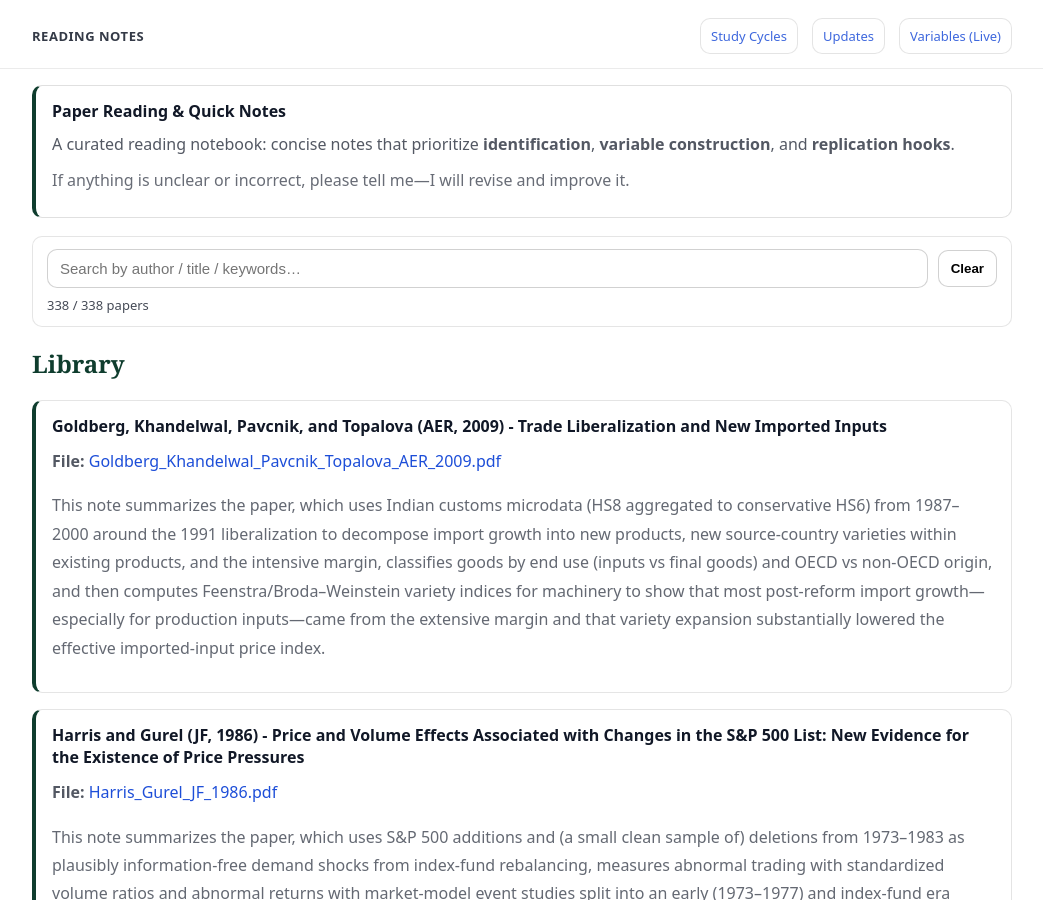
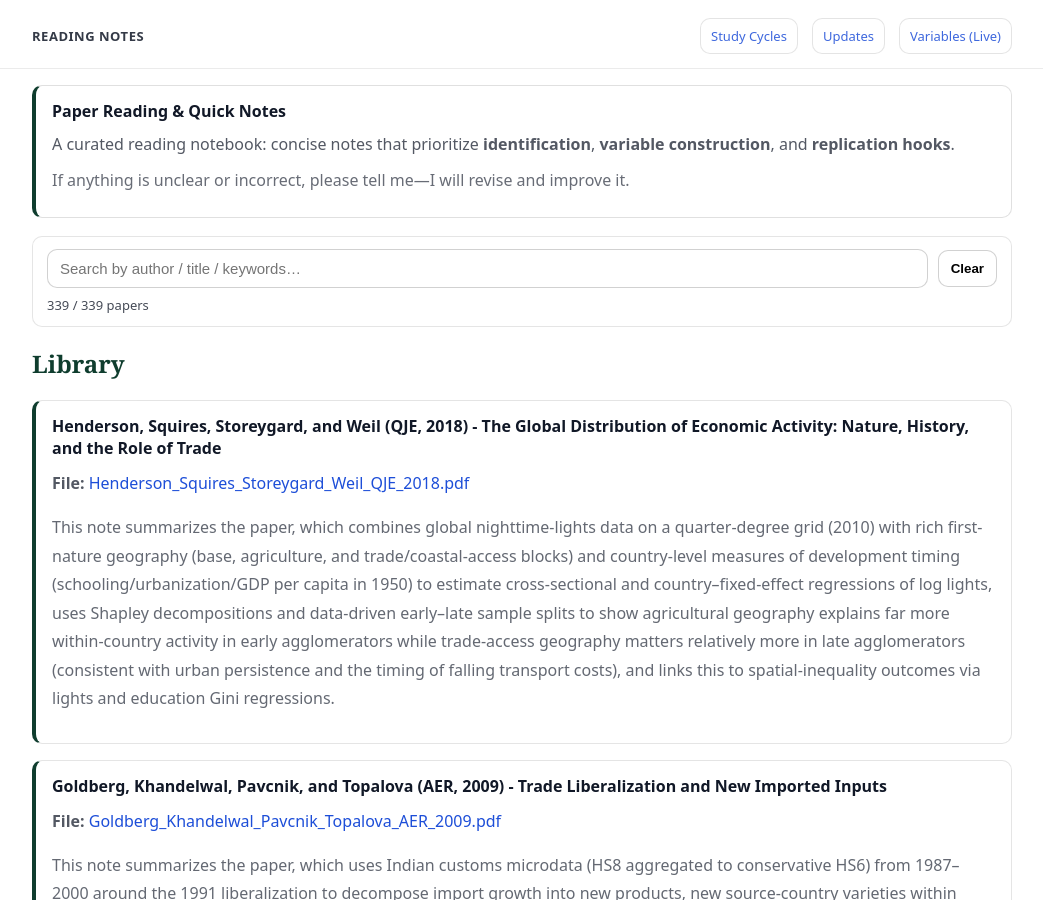
Before and after one commit to yaxinzn/study-archive, a Jekyll site: the page built from reading/index.md, in a window 1280 px wide and 900 px high. Shown: the whole window, without its empty margins (118-1161 px from the left). Built offline with Jekyll 4.4.1, drawn with Linux system fonts in a browser that asks for light colours.

Commit message:
Reading: add/update Henderson_Squires_Storeygard_Weil_QJE_2018.pdf

```diff
--- a/_data/reading.yml
+++ b/_data/reading.yml
@@ -1,3 +1,7 @@
+- title: "Henderson, Squires, Storeygard, and Weil (QJE, 2018) - The Global Distribution of Economic Activity: Nature, History, and the Role of Trade"
+  file: "Henderson_Squires_Storeygard_Weil_QJE_2018.pdf"
+  desc: "This note summarizes the paper, which combines global nighttime-lights data on a quarter-degree grid (2010) with rich first-nature geography (base, agriculture, and trade/coastal-access blocks) and country-level measures of development timing (schooling/urbanization/GDP per capita in 1950) to estimate cross-sectional and country–fixed-effect regressions of log lights, uses Shapley decompositions and data-driven early–late sample splits to show agricultural geography explains far more within-country activity in early agglomerators while trade-access geography matters relatively more in late agglomerators (consistent with urban persistence and the timing of falling transport costs), and links this to spatial-inequality outcomes via lights and education Gini regressions."
+
 - title: "Goldberg, Khandelwal, Pavcnik, and Topalova (AER, 2009) - Trade Liberalization and New Imported Inputs"
   file: "Goldberg_Khandelwal_Pavcnik_Topalova_AER_2009.pdf"
   desc: "This note summarizes the paper, which uses Indian customs microdata (HS8 aggregated to conservative HS6) from 1987–2000 around the 1991 liberalization to decompose import growth into new products, new source-country varieties within existing products, and the intensive margin, classifies goods by end use (inputs vs final goods) and OECD vs non-OECD origin, and then computes Feenstra/Broda–Weinstein variety indices for machinery to show that most post-reform import growth—especially for production inputs—came from the extensive margin and that variety expansion substantially lowered the effective imported-input price index."
```
Also changed, not shown: 1 other file.
